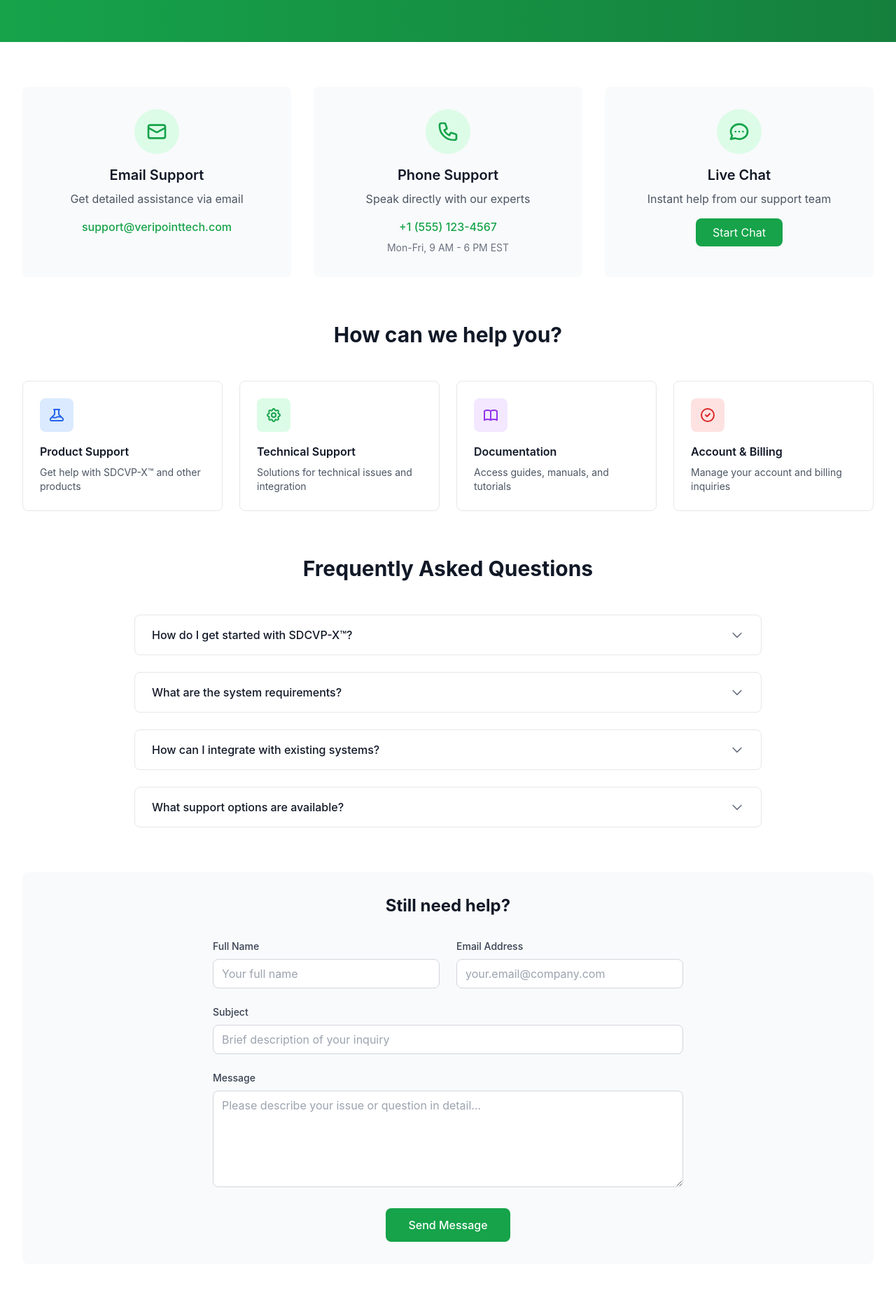
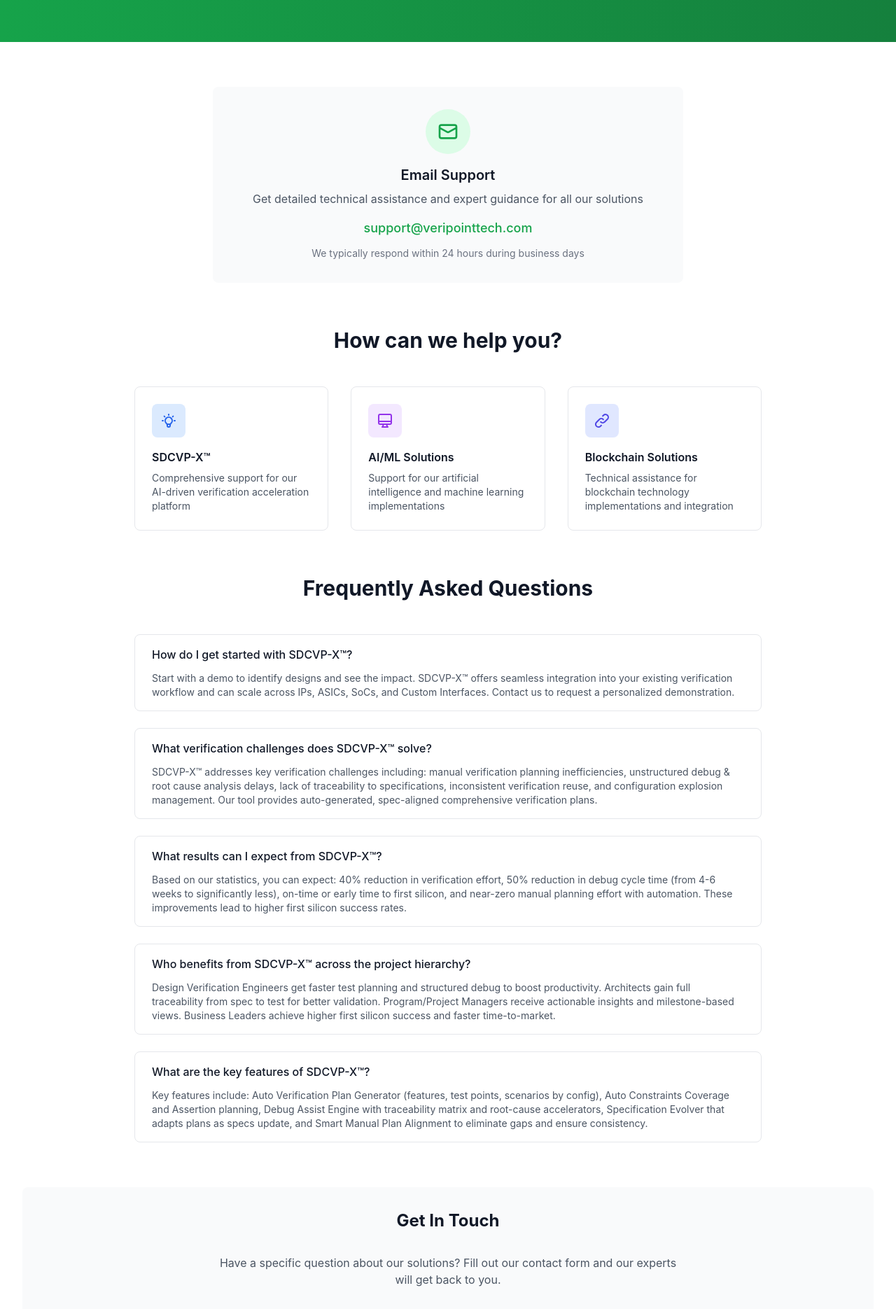
Before and after one commit to abhilasha-2302/main, a Next.js app: page /support in a window 1280 px wide. Shown: the part 180-2050 px from the top of the page at 70% size. Built offline with nearby package versions, Linux system fonts and the light colour scheme.

Commit message:
modified:   pages/support.js

```diff
--- a/pages/support.js
+++ b/pages/support.js
@@ -1,8 +1,12 @@
 import Link from 'next/link';
+import Navbar from '../components/layout/Navbar';
+import Footer from '../components/layout/Footer';
 
 export default function Support() {
   return (
     <div className="min-h-screen bg-white">
+      <Navbar />
+
       {/* Header */}
       <div className="bg-gradient-to-r from-green-600 to-green-700">
         <div className="max-w-7xl mx-auto px-4 sm:px-6 lg:px-8 py-16">
@@ -11,7 +15,7 @@
               Support Center
             </h1>
             <p className="text-xl text-green-100 max-w-3xl mx-auto">
-              Get the help you need with our comprehensive support resources and expert assistance
+              Get comprehensive support for our AI-driven verification, AI/ML solutions, and blockchain technologies with expert assistance and resources
             </p>
           </div>
         </div>
@@ -19,7 +23,7 @@
 
       <div className="max-w-7xl mx-auto px-4 sm:px-6 lg:px-8 py-16">
         {/* Contact Options */}
-        <div className="grid md:grid-cols-3 gap-8 mb-16">
+        <div className="grid md:grid-cols-1 gap-8 mb-16 max-w-2xl mx-auto">
           <div className="bg-gray-50 rounded-lg p-8 text-center">
             <div className="w-16 h-16 bg-green-100 rounded-full flex items-center justify-center mx-auto mb-4">
               <svg className="w-8 h-8 text-green-600" fill="none" stroke="currentColor" viewBox="0 0 24 24">
@@ -27,123 +31,101 @@
               </svg>
             </div>
             <h3 className="text-xl font-semibold text-gray-900 mb-2">Email Support</h3>
-            <p className="text-gray-600 mb-4">Get detailed assistance via email</p>
-            <a href="mailto:support@veripointtech.com" className="text-green-600 hover:text-green-700 font-medium">
+            <p className="text-gray-600 mb-4">Get detailed technical assistance and expert guidance for all our solutions</p>
+            <a href="mailto:support@veripointtech.com" className="text-green-600 hover:text-green-700 font-medium text-lg">
               support@veripointtech.com
             </a>
-          </div>
-
-          <div className="bg-gray-50 rounded-lg p-8 text-center">
-            <div className="w-16 h-16 bg-green-100 rounded-full flex items-center justify-center mx-auto mb-4">
-              <svg className="w-8 h-8 text-green-600" fill="none" stroke="currentColor" viewBox="0 0 24 24">
-                <path strokeLinecap="round" strokeLinejoin="round" strokeWidth={2} d="M3 5a2 2 0 012-2h3.28a1 1 0 01.948.684l1.498 4.493a1 1 0 01-.502 1.21l-2.257 1.13a11.042 11.042 0 005.516 5.516l1.13-2.257a1 1 0 011.21-.502l4.493 1.498a1 1 0 01.684.949V19a2 2 0 01-2 2h-1C9.716 21 3 14.284 3 6V5z" />
-              </svg>
-            </div>
-            <h3 className="text-xl font-semibold text-gray-900 mb-2">Phone Support</h3>
-            <p className="text-gray-600 mb-4">Speak directly with our experts</p>
-            <p className="text-green-600 font-medium">+1 (555) 123-4567</p>
-            <p className="text-sm text-gray-500 mt-2">Mon-Fri, 9 AM - 6 PM EST</p>
-          </div>
-
-          <div className="bg-gray-50 rounded-lg p-8 text-center">
-            <div className="w-16 h-16 bg-green-100 rounded-full flex items-center justify-center mx-auto mb-4">
-              <svg className="w-8 h-8 text-green-600" fill="none" stroke="currentColor" viewBox="0 0 24 24">
-                <path strokeLinecap="round" strokeLinejoin="round" strokeWidth={2} d="M8 12h.01M12 12h.01M16 12h.01M21 12c0 4.418-4.03 8-9 8a9.863 9.863 0 01-4.255-.949L3 20l1.395-3.72C3.512 15.042 3 13.574 3 12c0-4.418 4.03-8 9-8s9 3.582 9 8z" />
-              </svg>
-            </div>
-            <h3 className="text-xl font-semibold text-gray-900 mb-2">Live Chat</h3>
-            <p className="text-gray-600 mb-4">Instant help from our support team</p>
-            <button className="bg-green-600 text-white px-6 py-2 rounded-lg hover:bg-green-700 transition-colors">
-              Start Chat
-            </button>
+            <p className="text-sm text-gray-500 mt-3">
+              We typically respond within 24 hours during business days
+            </p>
           </div>
         </div>
 
         {/* Support Categories */}
         <div className="mb-16">
           <h2 className="text-3xl font-bold text-gray-900 text-center mb-12">How can we help you?</h2>
-          <div className="grid md:grid-cols-2 lg:grid-cols-4 gap-6">
-            <div className="border rounded-lg p-6 hover:shadow-lg transition-shadow">
+          <div className="grid md:grid-cols-3 gap-8 max-w-4xl mx-auto">
+            <Link href="/products/sdcvp-x" className="border rounded-lg p-6 hover:shadow-lg transition-shadow cursor-pointer">
               <div className="w-12 h-12 bg-blue-100 rounded-lg flex items-center justify-center mb-4">
                 <svg className="w-6 h-6 text-blue-600" fill="none" stroke="currentColor" viewBox="0 0 24 24">
-                  <path strokeLinecap="round" strokeLinejoin="round" strokeWidth={2} d="M19.428 15.428a2 2 0 00-1.022-.547l-2.387-.477a6 6 0 00-3.86.517l-.318.158a6 6 0 01-3.86.517L6.05 15.21a2 2 0 00-1.806.547M8 4h8l-1 1v5.172a2 2 0 00.586 1.414l5 5c1.26 1.26.367 3.414-1.415 3.414H4.828c-1.782 0-2.674-2.154-1.414-3.414l5-5A2 2 0 009 10.172V5L8 4z" />
+                  <path strokeLinecap="round" strokeLinejoin="round" strokeWidth={2} d="M9.663 17h4.673M12 3v1m6.364 1.636l-.707.707M21 12h-1M4 12H3m3.343-5.657l-.707-.707m2.828 9.9a5 5 0 117.072 0l-.548.547A3.374 3.374 0 0014 18.469V19a2 2 0 11-4 0v-.531c0-.895-.356-1.754-.988-2.386l-.548-.547z" />
                 </svg>
               </div>
-              <h3 className="font-semibold text-gray-900 mb-2">Product Support</h3>
-              <p className="text-gray-600 text-sm">Get help with SDCVP-X™ and other products</p>
-            </div>
+              <h3 className="font-semibold text-gray-900 mb-2">SDCVP-X™</h3>
+              <p className="text-gray-600 text-sm">Comprehensive support for our AI-driven verification acceleration platform</p>
+            </Link>
 
-            <div className="border rounded-lg p-6 hover:shadow-lg transition-shadow">
-              <div className="w-12 h-12 bg-green-100 rounded-lg flex items-center justify-center mb-4">
-                <svg className="w-6 h-6 text-green-600" fill="none" stroke="currentColor" viewBox="0 0 24 24">
-                  <path strokeLinecap="round" strokeLinejoin="round" strokeWidth={2} d="M10.325 4.317c.426-1.756 2.924-1.756 3.35 0a1.724 1.724 0 002.573 1.066c1.543-.94 3.31.826 2.37 2.37a1.724 1.724 0 001.065 2.572c1.756.426 1.756 2.924 0 3.35a1.724 1.724 0 00-1.066 2.573c.94 1.543-.826 3.31-2.37 2.37a1.724 1.724 0 00-2.572 1.065c-.426 1.756-2.924 1.756-3.35 0a1.724 1.724 0 00-2.573-1.066c-1.543.94-3.31-.826-2.37-2.37a1.724 1.724 0 00-1.065-2.572c-1.756-.426-1.756-2.924 0-3.35a1.724 1.724 0 001.066-2.573c-.94-1.543.826-3.31 2.37-2.37.996.608 2.296.07 2.572-1.065z" />
-                  <path strokeLinecap="round" strokeLinejoin="round" strokeWidth={2} d="M15 12a3 3 0 11-6 0 3 3 0 016 0z" />
+            <Link href="solutions/ai-ml" className="border rounded-lg p-6 hover:shadow-lg transition-shadow cursor-pointer">
+              <div className="w-12 h-12 bg-purple-100 rounded-lg flex items-center justify-center mb-4">
+                <svg className="w-6 h-6 text-purple-600" fill="none" stroke="currentColor" viewBox="0 0 24 24">
+                  <path strokeLinecap="round" strokeLinejoin="round" strokeWidth={2} d="M9.75 17L9 20l-1 1h8l-1-1-.75-3M3 13h18M5 17h14a2 2 0 002-2V5a2 2 0 00-2-2H5a2 2 0 00-2 2v10a2 2 0 002 2z" />
                 </svg>
               </div>
-              <h3 className="font-semibold text-gray-900 mb-2">Technical Support</h3>
-              <p className="text-gray-600 text-sm">Solutions for technical issues and integration</p>
-            </div>
+              <h3 className="font-semibold text-gray-900 mb-2">AI/ML Solutions</h3>
+              <p className="text-gray-600 text-sm">Support for our artificial intelligence and machine learning implementations</p>
+            </Link>
 
-            <div className="border rounded-lg p-6 hover:shadow-lg transition-shadow">
-              <div className="w-12 h-12 bg-purple-100 rounded-lg flex items-center justify-center mb-4">
-                <svg className="w-6 h-6 text-purple-600" fill="none" stroke="currentColor" viewBox="0 0 24 24">
-                  <path strokeLinecap="round" strokeLinejoin="round" strokeWidth={2} d="M12 6.253v13m0-13C10.832 5.477 9.246 5 7.5 5S4.168 5.477 3 6.253v13C4.168 18.477 5.754 18 7.5 18s3.332.477 4.5 1.253m0-13C13.168 5.477 14.754 5 16.5 5c1.747 0 3.332.477 4.5 1.253v13C19.832 18.477 18.246 18 16.5 18c-1.746 0-3.332.477-4.5 1.253" />
+            <Link href="/solutions/blockchain" className="border rounded-lg p-6 hover:shadow-lg transition-shadow cursor-pointer">
+              <div className="w-12 h-12 bg-indigo-100 rounded-lg flex items-center justify-center mb-4">
+                <svg className="w-6 h-6 text-indigo-600" fill="none" stroke="currentColor" viewBox="0 0 24 24">
+                  <path strokeLinecap="round" strokeLinejoin="round" strokeWidth={2} d="M13.828 10.172a4 4 0 00-5.656 0l-4 4a4 4 0 105.656 5.656l1.102-1.101m-.758-4.899a4 4 0 005.656 0l4-4a4 4 0 00-5.656-5.656l-1.1 1.1" />
                 </svg>
               </div>
-              <h3 className="font-semibold text-gray-900 mb-2">Documentation</h3>
-              <p className="text-gray-600 text-sm">Access guides, manuals, and tutorials</p>
-            </div>
-
-            <div className="border rounded-lg p-6 hover:shadow-lg transition-shadow">
-              <div className="w-12 h-12 bg-red-100 rounded-lg flex items-center justify-center mb-4">
-                <svg className="w-6 h-6 text-red-600" fill="none" stroke="currentColor" viewBox="0 0 24 24">
-                  <path strokeLinecap="round" strokeLinejoin="round" strokeWidth={2} d="M9 12l2 2 4-4m6 2a9 9 0 11-18 0 9 9 0 0118 0z" />
-                </svg>
-              </div>
-              <h3 className="font-semibold text-gray-900 mb-2">Account & Billing</h3>
-              <p className="text-gray-600 text-sm">Manage your account and billing inquiries</p>
-            </div>
+              <h3 className="font-semibold text-gray-900 mb-2">Blockchain Solutions</h3>
+              <p className="text-gray-600 text-sm">Technical assistance for blockchain technology implementations and integration</p>
+            </Link>
           </div>
         </div>
+
+
 
         {/* FAQ Section */}
         <div className="mb-16">
           <h2 className="text-3xl font-bold text-gray-900 text-center mb-12">Frequently Asked Questions</h2>
           <div className="max-w-4xl mx-auto space-y-6">
             <div className="border border-gray-200 rounded-lg">
-              <button className="w-full px-6 py-4 text-left flex justify-between items-center hover:bg-gray-50">
-                <span className="font-medium text-gray-900">How do I get started with SDCVP-X™?</span>
-                <svg className="w-5 h-5 text-gray-500" fill="none" stroke="currentColor" viewBox="0 0 24 24">
-                  <path strokeLinecap="round" strokeLinejoin="round" strokeWidth={2} d="M19 9l-7 7-7-7" />
-                </svg>
-              </button>
+              <div className="px-6 py-4">
+                <h3 className="font-medium text-gray-900 mb-3">How do I get started with SDCVP-X™?</h3>
+                <p className="text-gray-600 text-sm">
+                  Start with a demo to identify designs and see the impact. SDCVP-X™ offers seamless integration into your existing verification workflow and can scale across IPs, ASICs, SoCs, and Custom Interfaces. Contact us to request a personalized demonstration.
+                </p>
+              </div>
             </div>
 
             <div className="border border-gray-200 rounded-lg">
-              <button className="w-full px-6 py-4 text-left flex justify-between items-center hover:bg-gray-50">
-                <span className="font-medium text-gray-900">What are the system requirements?</span>
-                <svg className="w-5 h-5 text-gray-500" fill="none" stroke="currentColor" viewBox="0 0 24 24">
-                  <path strokeLinecap="round" strokeLinejoin="round" strokeWidth={2} d="M19 9l-7 7-7-7" />
-                </svg>
-              </button>
+              <div className="px-6 py-4">
+                <h3 className="font-medium text-gray-900 mb-3">What verification challenges does SDCVP-X™ solve?</h3>
+                <p className="text-gray-600 text-sm">
+                  SDCVP-X™ addresses key verification challenges including: manual verification planning inefficiencies, unstructured debug & root cause analysis delays, lack of traceability to specifications, inconsistent verification reuse, and configuration explosion management. Our tool provides auto-generated, spec-aligned comprehensive verification plans.
+                </p>
+              </div>
             </div>
 
             <div className="border border-gray-200 rounded-lg">
-              <button className="w-full px-6 py-4 text-left flex justify-between items-center hover:bg-gray-50">
-                <span className="font-medium text-gray-900">How can I integrate with existing systems?</span>
-                <svg className="w-5 h-5 text-gray-500" fill="none" stroke="currentColor" viewBox="0 0 24 24">
-                  <path strokeLinecap="round" strokeLinejoin="round" strokeWidth={2} d="M19 9l-7 7-7-7" />
-                </svg>
-              </button>
+              <div className="px-6 py-4">
+                <h3 className="font-medium text-gray-900 mb-3">What results can I expect from SDCVP-X™?</h3>
+                <p className="text-gray-600 text-sm">
+                  Based on our statistics, you can expect: 40% reduction in verification effort, 50% reduction in debug cycle time (from 4-6 weeks to significantly less), on-time or early time to first silicon, and near-zero manual planning effort with automation. These improvements lead to higher first silicon success rates.
+                </p>
+              </div>
             </div>
 
             <div className="border border-gray-200 rounded-lg">
-              <button className="w-full px-6 py-4 text-left flex justify-between items-center hover:bg-gray-50">
-                <span className="font-medium text-gray-900">What support options are available?</span>
-                <svg className="w-5 h-5 text-gray-500" fill="none" stroke="currentColor" viewBox="0 0 24 24">
-                  <path strokeLinecap="round" strokeLinejoin="round" strokeWidth={2} d="M19 9l-7 7-7-7" />
-                </svg>
-              </button>
+              <div className="px-6 py-4">
+                <h3 className="font-medium text-gray-900 mb-3">Who benefits from SDCVP-X™ across the project hierarchy?</h3>
+                <p className="text-gray-600 text-sm">
+                  Design Verification Engineers get faster test planning and structured debug to boost productivity. Architects gain full traceability from spec to test for better validation. Program/Project Managers receive actionable insights and milestone-based views. Business Leaders achieve higher first silicon success and faster time-to-market.
+                </p>
+              </div>
+            </div>
+
+            <div className="border border-gray-200 rounded-lg">
+              <div className="px-6 py-4">
+                <h3 className="font-medium text-gray-900 mb-3">What are the key features of SDCVP-X™?</h3>
+                <p className="text-gray-600 text-sm">
+                  Key features include: Auto Verification Plan Generator (features, test points, scenarios by config), Auto Constraints Coverage and Assertion planning, Debug Assist Engine with traceability matrix and root-cause accelerators, Specification Evolver that adapts plans as specs update, and Smart Manual Plan Alignment to eliminate gaps and ensure consistency.
+                </p>
+              </div>
             </div>
           </div>
         </div>
@@ -151,69 +133,25 @@
         {/* Contact Form */}
         <div className="bg-gray-50 rounded-lg p-8">
           <div className="max-w-2xl mx-auto">
-            <h2 className="text-2xl font-bold text-gray-900 text-center mb-8">Still need help?</h2>
-            <form className="space-y-6">
-              <div className="grid md:grid-cols-2 gap-6">
-                <div>
-                  <label htmlFor="name" className="block text-sm font-medium text-gray-700 mb-2">
-                    Full Name
-                  </label>
-                  <input
-                    type="text"
-                    id="name"
-                    className="w-full px-3 py-2 border border-gray-300 rounded-lg focus:ring-2 focus:ring-green-500 focus:border-transparent"
-                    placeholder="Your full name"
-                  />
-                </div>
-                <div>
-                  <label htmlFor="email" className="block text-sm font-medium text-gray-700 mb-2">
-                    Email Address
-                  </label>
-                  <input
-                    type="email"
-                    id="email"
-                    className="w-full px-3 py-2 border border-gray-300 rounded-lg focus:ring-2 focus:ring-green-500 focus:border-transparent"
-                    placeholder="your.email@company.com"
-                  />
-                </div>
-              </div>
-
-              <div>
-                <label htmlFor="subject" className="block text-sm font-medium text-gray-700 mb-2">
-                  Subject
-                </label>
-                <input
-                  type="text"
-                  id="subject"
-                  className="w-full px-3 py-2 border border-gray-300 rounded-lg focus:ring-2 focus:ring-green-500 focus:border-transparent"
-                  placeholder="Brief description of your inquiry"
-                />
-              </div>
-
-              <div>
-                <label htmlFor="message" className="block text-sm font-medium text-gray-700 mb-2">
-                  Message
-                </label>
-                <textarea
-                  id="message"
-                  rows={5}
-                  className="w-full px-3 py-2 border border-gray-300 rounded-lg focus:ring-2 focus:ring-green-500 focus:border-transparent"
-                  placeholder="Please describe your issue or question in detail..."
-                ></textarea>
-              </div>
-
-              <div className="text-center">
-                <button
-                  type="submit"
-                  className="bg-green-600 text-white px-8 py-3 rounded-lg hover:bg-green-700 transition-colors font-medium"
-                >
-                  Send Message
-                </button>
-              </div>
-            </form>
+            <h2 className="text-2xl font-bold text-gray-900 text-center mb-8">Get In Touch</h2>
+            <p className="text-gray-600 text-center mb-8">
+              Have a specific question about our solutions? Fill out our contact form and our experts will get back to you.
+            </p>
+            <div className="text-center">
+              <a
+                href="https://forms.gle/nA8YkAY7RoeEHZnB7"
+                target="_blank"
+                rel="noopener noreferrer"
+                className="inline-block bg-green-600 text-white px-8 py-3 rounded-lg hover:bg-green-700 transition-colors font-medium"
+              >
+                Fill Contact Form
+              </a>
+            </div>
           </div>
         </div>
       </div>
+
+      <Footer />
     </div>
   );
 }
```
